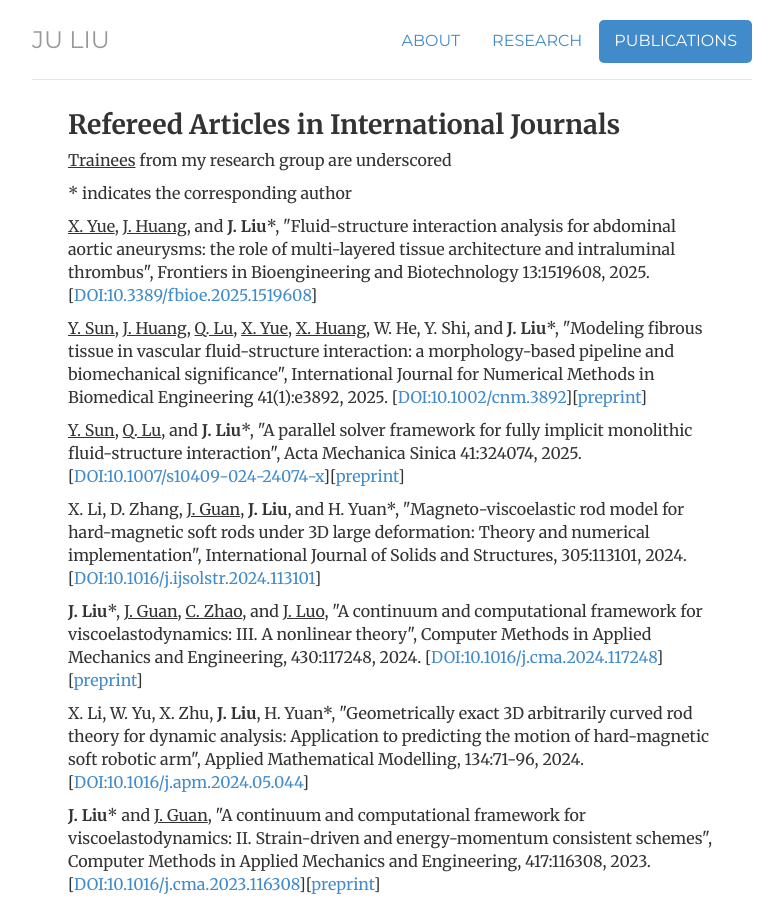
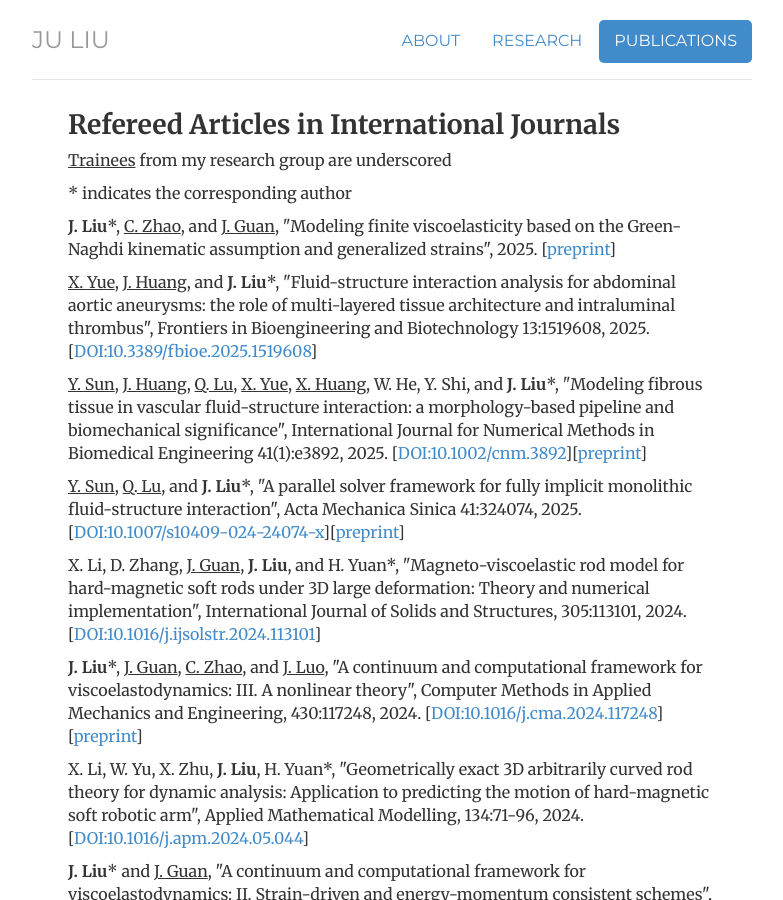
Before and after one commit to ju-liu/ju-liu.github.io, a Jekyll site: the page built from publications/index.html, in a window 1280 px wide and 900 px high. Shown: the whole window, without its empty margins (248-1031 px from the left). Built offline with Jekyll 4.4.1, drawn with Linux system fonts in a browser that asks for light colours; nearby versions of some CDN libraries; library files that are not in the unit come from our copies; comment, search, counter and statistics services are not loaded.

Commit message:
Update index.html

```diff
--- a/publications/index.html
+++ b/publications/index.html
@@ -14,7 +14,11 @@ description: Current Publications for Dr. Ju Liu
 
   <p>* indicates the corresponding author</p>
 
-   <article>
+  <article>
+  <strong>J. Liu</strong>*, <u>C. Zhao</u>, and <u>J. Guan</u>, "Modeling finite viscoelasticity based on the Green-Naghdi kinematic assumption and generalized strains", 2025. [<a href="https://arxiv.org/pdf/2501.11947.pdf">preprint</a>]</p>
+  </article>
+
+  <article>
   <p><u>X. Yue</u>, <u>J. Huang</u>, and <strong>J. Liu</strong>*, "Fluid-structure interaction analysis for abdominal aortic aneurysms: the role of multi-layered tissue architecture and intraluminal thrombus", Frontiers in Bioengineering and Biotechnology 13:1519608, 2025. [<a href="https://doi.org/10.3389/fbioe.2025.1519608">DOI:10.3389/fbioe.2025.1519608</a>]</p>
   </article>
 
```
